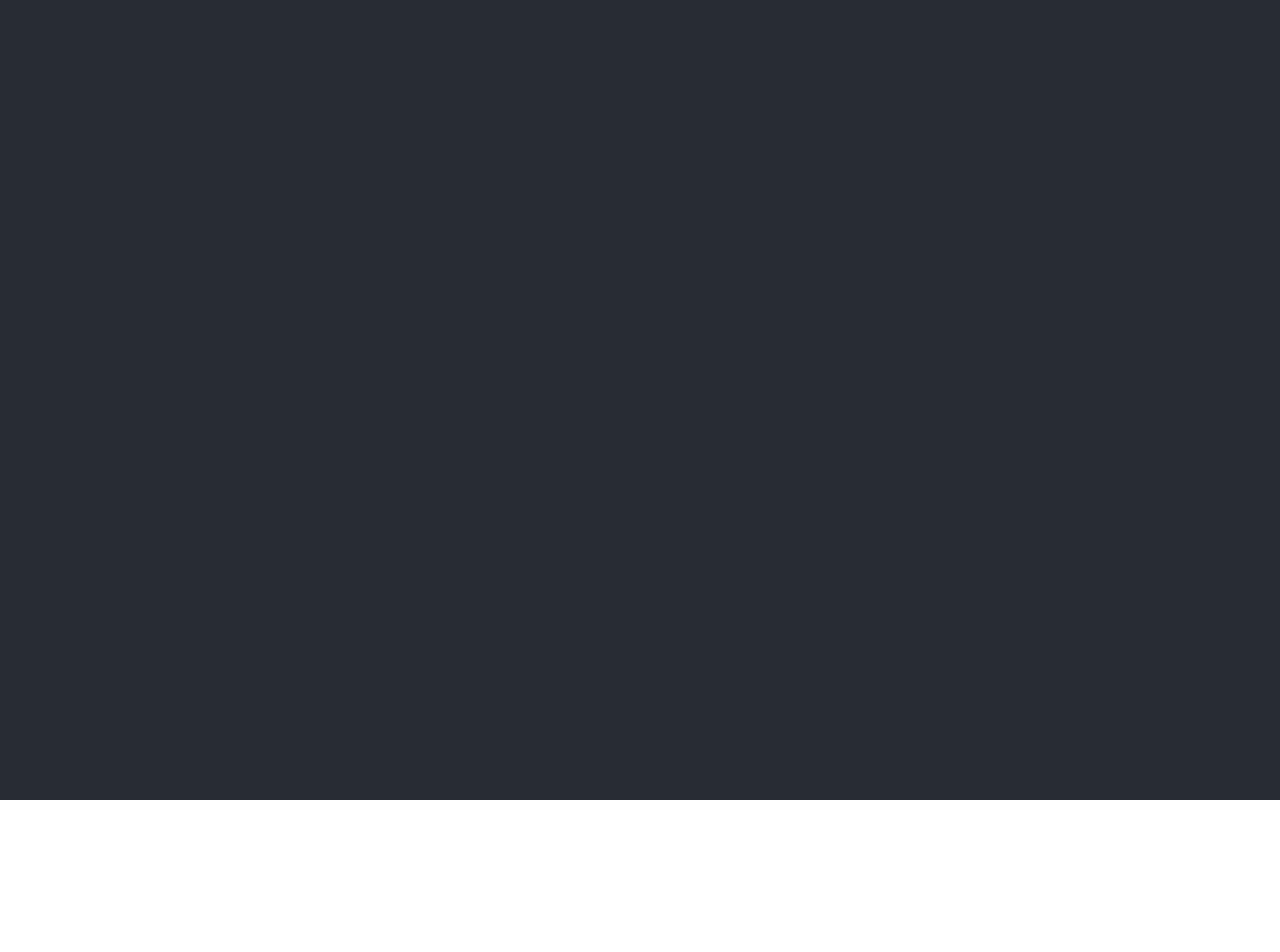
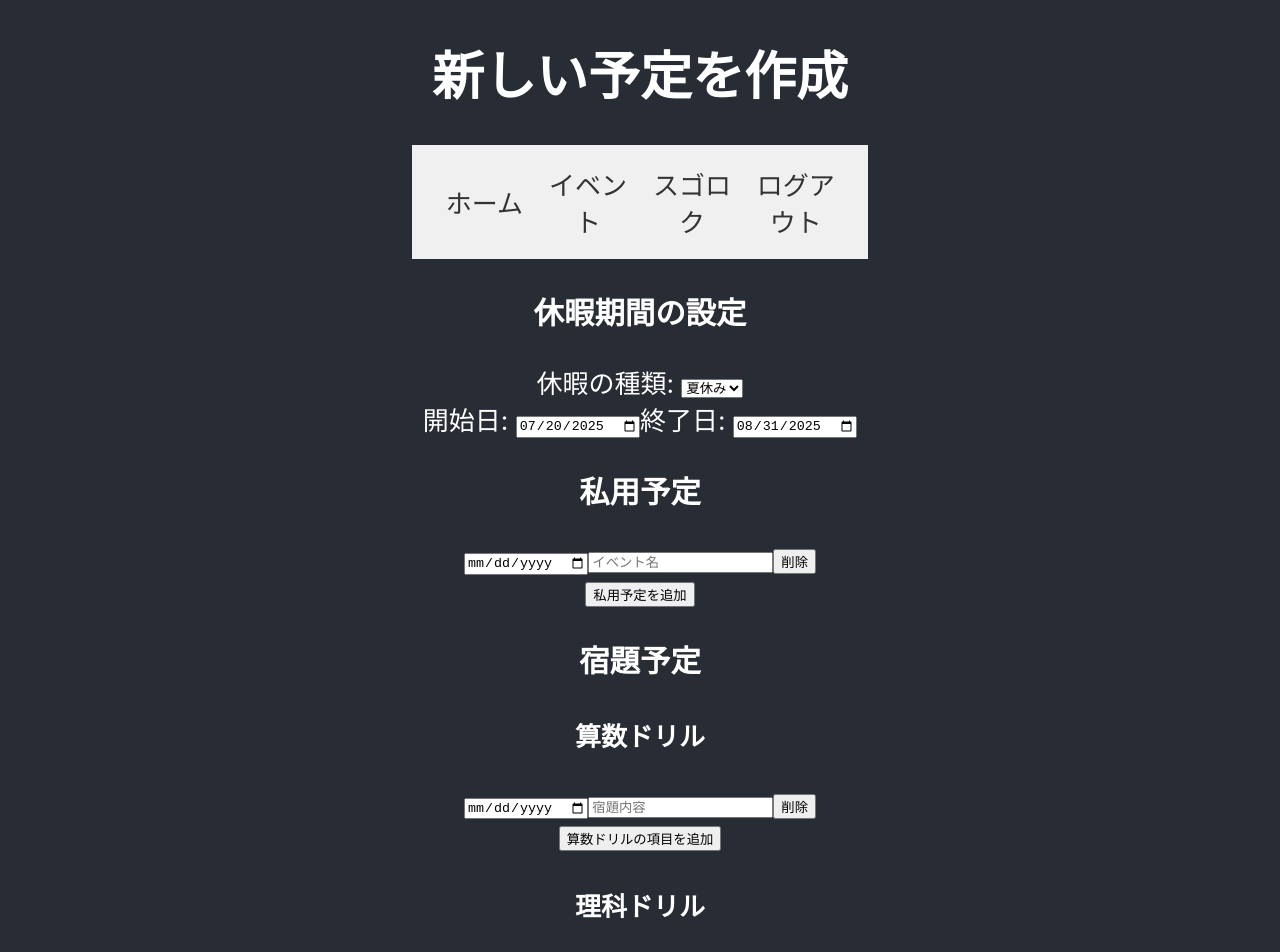
Before and after one commit to plusdojo2025/a4-7, a React (Create React App) app in the folder client/: page /scheduleMake in a window 1280 px wide. Before the commit this address had no page. Shown: the top 952 px of the page. Before the commit the page ends 800 px from the top, so only its background shows below. Built offline with nearby package versions, Linux system fonts and the light colour scheme.

Commit message:
予定作成途中

```diff
--- a/client/src/App.js
+++ b/client/src/App.js
@@ -3,6 +3,7 @@ import {BrowserRouter as Router, Route, Routes} from 'react-router-dom';
 import SchedulePage from './schedule/SchedulePage';
 import EventPage from './event/EventPage';
 import SugorokuPage from './sugoroku/SugorokuPage';
+import ScheduleMakePage from './scheduleMake/ScheduleMakePage';
 
 function App() {
   return (
@@ -13,7 +14,7 @@ function App() {
             <Route index element={<SchedulePage />} />
             <Route path='/event' element={<EventPage />} />
             <Route path='/sugoroku' element={<SugorokuPage />} />
-
+            <Route path='/scheduleMake' element={<ScheduleMakePage />} />
           </Routes>
         </Router>
       </header>
--- a/client/src/scheduleMake/scheduleMakePage.js
+++ b/client/src/scheduleMake/scheduleMakePage.js
@@ -1,30 +1,206 @@
-import React, { useState } from "react";
+import React from "react";
+import Menu from '../components/MenuHeader';
 
 export default class ScheduleMakePage extends React.Component {
+    constructor(props) {
+        super(props);
+        this.state = {
+            vacationStart: '2025-07-20',
+            vacationEnd: '2025-08-31',
+            selectedVacation: '夏休み',
+            vacations: [
+                { name: '夏休み', start: '2025-07-20', end: '2025-08-31' },
+                { name: '冬休み', start: '2025-12-20', end: '2026-01-10' },
+                { name: '春休み', start: '2026-03-20', end: '2026-04-05' }
+            ],
+            privateSchedules: [
+                { date: '', event: '' }
+            ],
+            hwSchedulesList: [
+                {
+                    name: "算数ドリル",
+                    contents: [
+                        { date: '', content: '', checked: false }
+                    ]
+                },
+                {
+                    name: "理科ドリル",
+                    contents: [
+                        { date: '', content: '', checked: false }
+                    ]
+                },
+                {
+                    name: "国語ドリル",
+                    contents: [
+                        { date: '', content: '', checked: false }
+                    ]
+                },
+                {
+                    name: "読書",
+                    contents: [
+                        { date: '', content: '', checked: false }
+                    ]
+                }
+            ]
+        };
+    }
+
+    handleVacationChange = (event) => {
+        const selectedVacation = this.state.vacations.find(v => v.name === event.target.value);
+        if (selectedVacation) {
+            this.setState({
+                selectedVacation: selectedVacation.name,
+                vacationStart: selectedVacation.start,
+                vacationEnd: selectedVacation.end
+            });
+        }
+    }
+
+    handleVacationDateChange = (field, value) => {
+        this.setState({
+            [field]: value
+        });
+    }
+
+    addPrivateSchedule = () => {
+        this.setState({
+            privateSchedules: [...this.state.privateSchedules, { date: '', event: '' }]
+        });
+    }
+
+    removePrivateSchedule = (index) => {
+        const newSchedules = this.state.privateSchedules.filter((_, i) => i !== index);
+        this.setState({ privateSchedules: newSchedules });
+    }
+
+    handlePrivateScheduleChange = (index, field, value) => {
+        const newSchedules = [...this.state.privateSchedules];
+        newSchedules[index][field] = value;
+        this.setState({ privateSchedules: newSchedules });
+    }
+
+    addHwContent = (hwIndex) => {
+        const newHwSchedulesList = [...this.state.hwSchedulesList];
+        newHwSchedulesList[hwIndex].contents.push({ date: '', content: '', checked: false });
+        this.setState({ hwSchedulesList: newHwSchedulesList });
+    }
+
+    removeHwContent = (hwIndex, contentIndex) => {
+        const newHwSchedulesList = [...this.state.hwSchedulesList];
+        newHwSchedulesList[hwIndex].contents = newHwSchedulesList[hwIndex].contents.filter((_, i) => i !== contentIndex);
+        this.setState({ hwSchedulesList: newHwSchedulesList });
+    }
+
+    handleHwContentChange = (hwIndex, contentIndex, field, value) => {
+        const newHwSchedulesList = [...this.state.hwSchedulesList];
+        newHwSchedulesList[hwIndex].contents[contentIndex][field] = value;
+        this.setState({ hwSchedulesList: newHwSchedulesList });
+    }
+
+    saveSchedule = () => {
+        console.log('予定を保存:', this.state);
+        window.location.href = '/';
+    }
+
+    cancelSchedule = () => {
+        window.location.href = '/';
+    }
+
     render() {
+        const {
+            vacations,
+            selectedVacation,
+            vacationStart,
+            vacationEnd,
+            privateSchedules,
+            hwSchedulesList
+        } = this.state;
+
         return (
             <div>
+                <h1>新しい予定を作成</h1>
+                <Menu />
 
-                {/* 休暇時期プルダウン */}
-                <select>
-                    <option>夏休み</option>
-                    <option>冬休み</option>
-                    <option>春休み</option>
-                </select>
+                <div>
+                    <h3>休暇期間の設定</h3>
+                    <div>
+                        <label>休暇の種類: </label>
+                        <select value={selectedVacation} onChange={this.handleVacationChange}>
+                            {vacations.map((vacation, index) => (
+                                <option value={vacation.name} key={index}>
+                                    {vacation.name}
+                                </option>
+                            ))}
+                        </select>
+                    </div>
+                    <div>
+                        <label>開始日: </label>
+                        <input
+                            type="date"
+                            value={vacationStart}
+                            onChange={(e) => this.handleVacationDateChange('vacationStart', e.target.value)}
+                        />
+                        <label>終了日: </label>
+                        <input
+                            type="date"
+                            value={vacationEnd}
+                            onChange={(e) => this.handleVacationDateChange('vacationEnd', e.target.value)}
+                        />
+                    </div>
+                </div>
 
-                <label>開始日</label>
-                <input type="date" />
+                <div>
+                    <h3>私用予定</h3>
+                    {privateSchedules.map((schedule, index) => (
+                        <div key={index}>
+                            <input
+                                type="date"
+                                value={schedule.date}
+                                onChange={(e) => this.handlePrivateScheduleChange(index, 'date', e.target.value)}
+                            />
+                            <input
+                                type="text"
+                                placeholder="イベント名"
+                                value={schedule.event}
+                                onChange={(e) => this.handlePrivateScheduleChange(index, 'event', e.target.value)}
+                            />
+                            <button onClick={() => this.removePrivateSchedule(index)}>削除</button>
+                        </div>
+                    ))}
+                    <button onClick={this.addPrivateSchedule}>私用予定を追加</button>
+                </div>
 
-                <label>終了日</label>
-                <input type="date" />
+                <div>
+                    <h3>宿題予定</h3>
+                    {hwSchedulesList.map((hw, hwIndex) => (
+                        <div key={hwIndex}>
+                            <h4>{hw.name}</h4>
+                            {hw.contents.map((content, contentIndex) => (
+                                <div key={contentIndex}>
+                                    <input
+                                        type="date"
+                                        value={content.date}
+                                        onChange={(e) => this.handleHwContentChange(hwIndex, contentIndex, 'date', e.target.value)}
+                                    />
+                                    <input
+                                        type="text"
+                                        placeholder="宿題内容"
+                                        value={content.content}
+                                        onChange={(e) => this.handleHwContentChange(hwIndex, contentIndex, 'content', e.target.value)}
+                                    />
+                                    <button onClick={() => this.removeHwContent(hwIndex, contentIndex)}>削除</button>
+                                </div>
+                            ))}
+                            <button onClick={() => this.addHwContent(hwIndex)}>
+                                {hw.name}の項目を追加
+                            </button>
+                        </div>
+                    ))}
+                </div>
 
-                {/* 決定・下書きボタン */}
-                <div>
-                    <button>決定</button>
-                    <button>下書き保存</button>
-                </div>
+                <button onClick={this.saveSchedule}>保存</button>
+                <button onClick={this.cancelSchedule}>キャンセル</button>
             </div>
-
-        )
+        );
     }
 }
```
